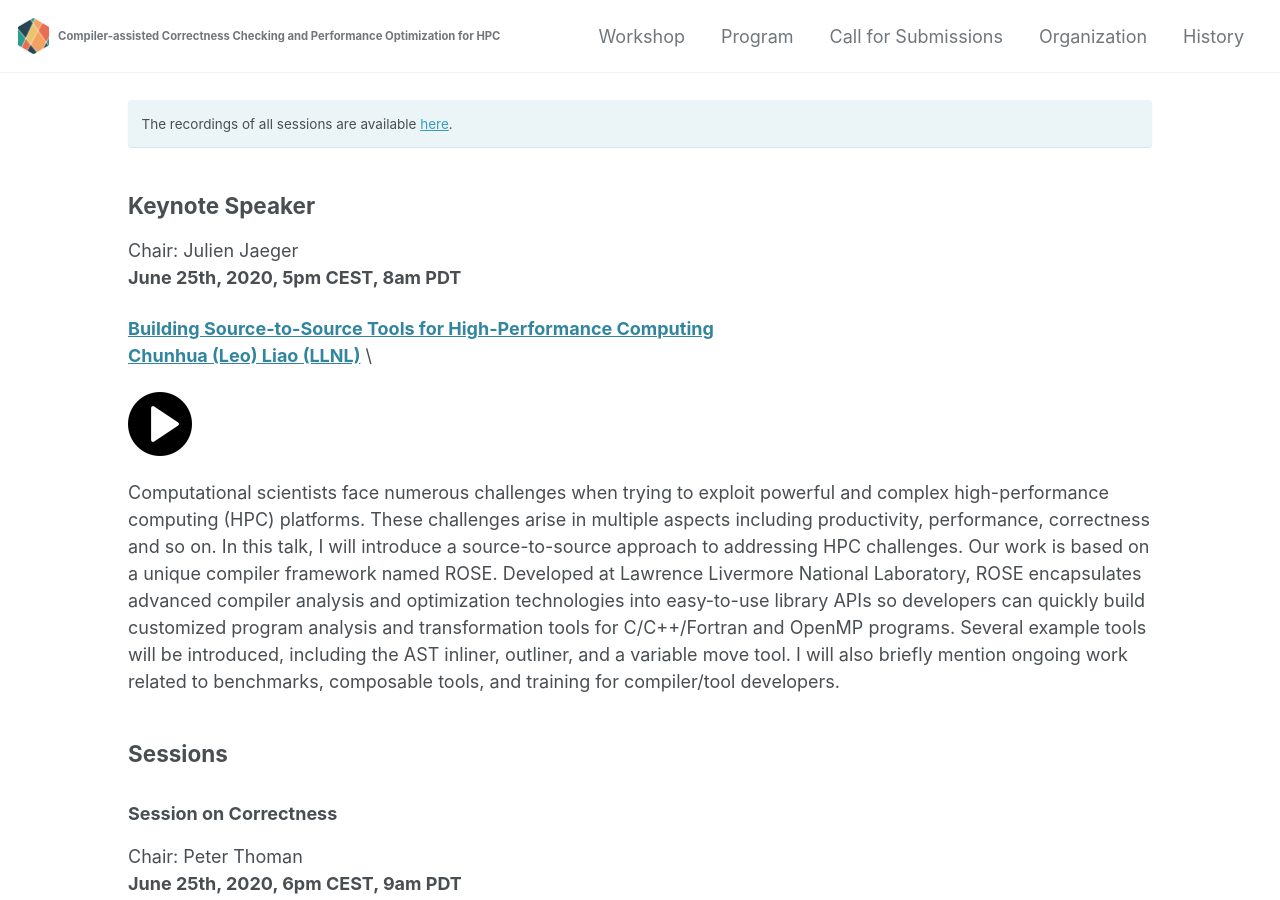
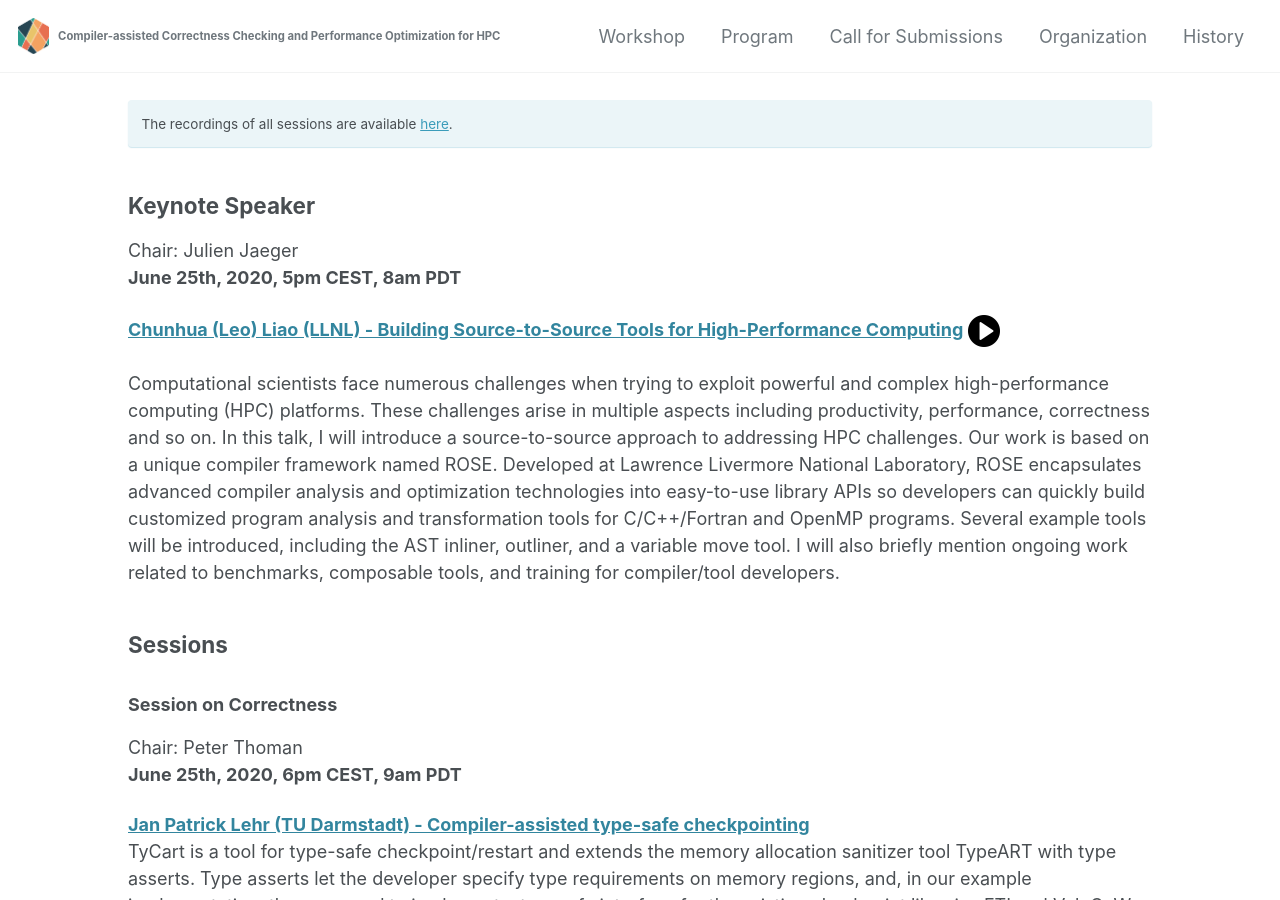
Before and after one commit to c3po-workshop/c3po-workshop.github.io, a Jekyll site: the page built from _pages/2020/program.md, in a window 1280 px wide and 900 px high. Built offline with Jekyll 4.4.1, drawn with Linux system fonts in a browser that asks for light colours; cached includes are drawn as plain includes; nearby versions of some CDN libraries.

Commit message:
Attempting video link with icon

```diff
--- a/_pages/2020/program.md
+++ b/_pages/2020/program.md
@@ -12,10 +12,8 @@
 Chair: Julien Jaeger \\
 **June 25th, 2020, 5pm CEST, 8am PDT**
 
-[**Building Source-to-Source Tools for High-Performance Computing** \\
-**Chunhua (Leo) Liao (LLNL)**](/presentations/2020/building_source-to-source_tools_for_hpc.pdf) \\
-
-<a href="https://youtu.be/IZp_4enKg7U" target="_blank"><img src="/assets/video.jpg" alt="recording" width="64" height="64" border="0" /></a>
+[**Chunhua (Leo) Liao (LLNL) - Building Source-to-Source Tools for High-Performance Computing**](/presentations/2020/building_source-to-source_tools_for_hpc.pdf)
+<a href="https://youtu.be/IZp_4enKg7U" target="_blank"><img src="/assets/video.jpg" alt="recording" width="32" height="32" border="0" /></a>
 
 Computational scientists face numerous challenges when trying to exploit powerful and complex high-performance computing (HPC) platforms. These challenges arise in multiple aspects including productivity, performance, correctness and so on. In this talk, I will introduce a source-to-source approach to addressing HPC challenges. Our work is based on a unique compiler framework named ROSE. Developed at Lawrence Livermore National Laboratory, ROSE encapsulates advanced compiler analysis and optimization technologies into easy-to-use library APIs so developers can quickly build customized program analysis and transformation tools for C/C++/Fortran and OpenMP programs. Several example tools will be introduced, including the AST inliner, outliner, and a variable move tool. I will also briefly mention ongoing work related to benchmarks, composable tools, and training for compiler/tool developers.
 
```
